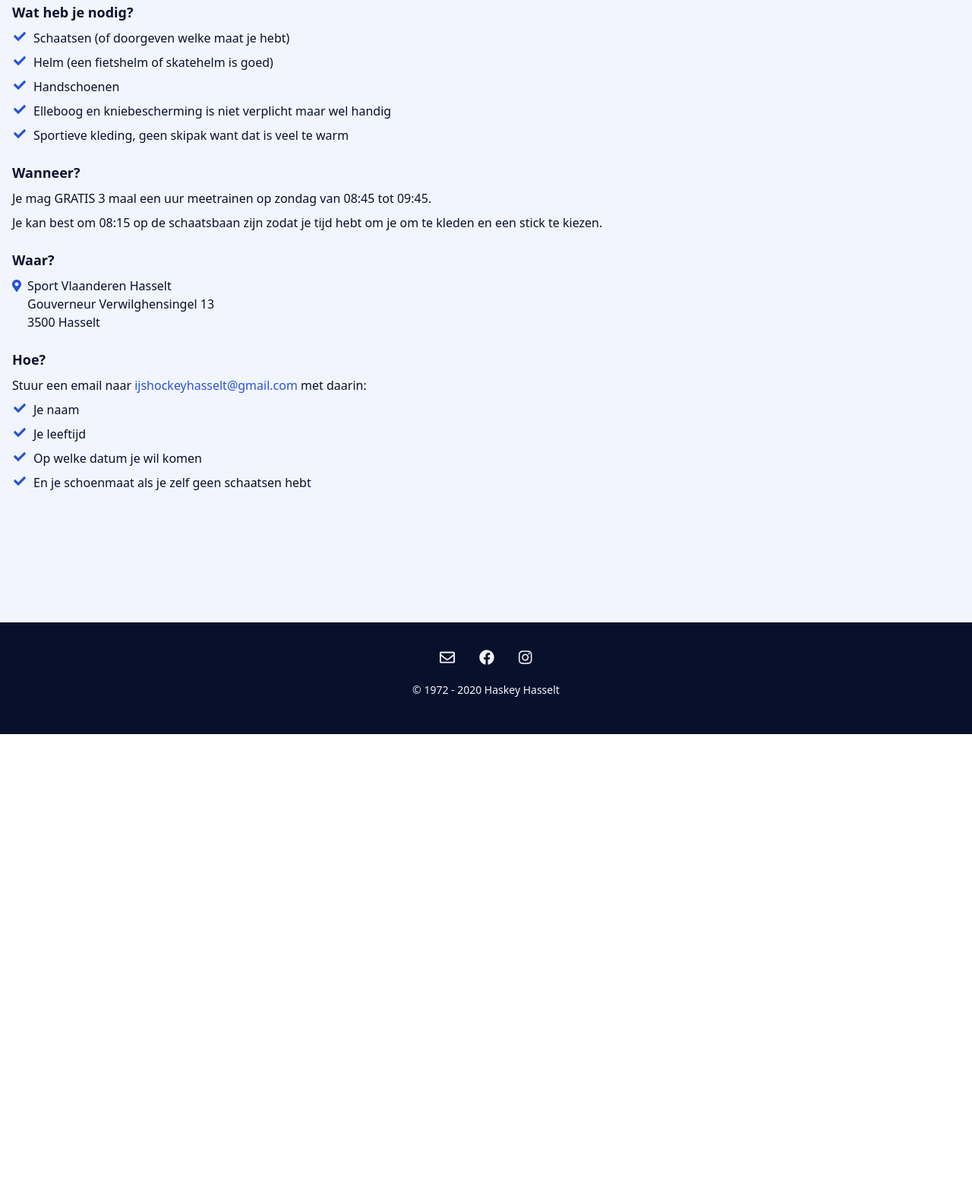
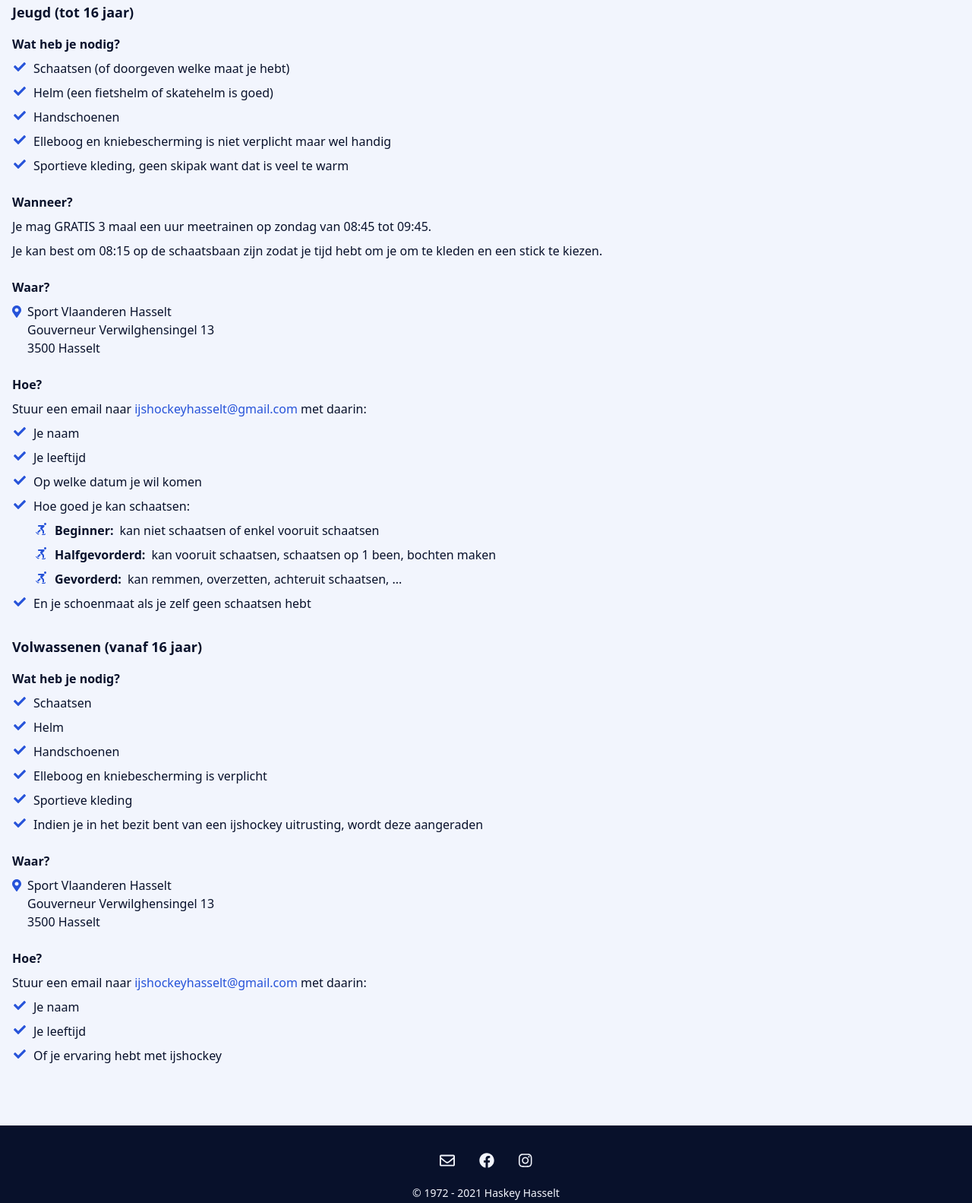
Before and after one commit to bartw/haskey, a Gatsby site: page /proberen in a window 1280 px wide. Shown: the part 174-1757 px from the top of the page at 76% size. Before the commit the page ends 1140 px from the top, so only its background shows below. Built offline with nearby package versions, Linux system fonts and the light colour scheme; Gatsby itself is replaced by a stand-in of ours.

Commit message:
Proberen splitsen in jeugd en volwassenen

```diff
--- a/src/components/page-layout.js
+++ b/src/components/page-layout.js
@@ -37,7 +37,7 @@ const PageLayout = ({ title, children }) => (
         </a>
       </div>
       <div className="mt-4 text-center text-sm">
-        © 1972 - 2020 Haskey Hasselt
+        © 1972 - 2021 Haskey Hasselt
       </div>
     </footer>
   </Layout>
--- a/src/pages/proberen.js
+++ b/src/pages/proberen.js
@@ -1,49 +1,22 @@
 import React from "react";
 import { FontAwesomeIcon } from "@fortawesome/react-fontawesome";
-import { faMapMarkerAlt, faCheck } from "@fortawesome/free-solid-svg-icons";
+import {
+  faMapMarkerAlt,
+  faCheck,
+  faSkating,
+} from "@fortawesome/free-solid-svg-icons";
 import PageLayout from "../components/page-layout";
 
-const Proberen = () => (
-  <PageLayout title="Proberen">
+const IconListItem = ({ icon, children }) => (
+  <li className="mt-2 flex items-baseline">
+    <FontAwesomeIcon icon={icon} fixedWidth className="mr-2 text-royal-500" />
+    {children}
+  </li>
+);
+
+const Where = () => (
   <section className="mb-6">
-      <h2 className="text-lg font-semibold">Wat heb je nodig?</h2>
-      <ul>
-        <li className="mt-2 flex items-baseline">
-          <FontAwesomeIcon icon={faCheck} fixedWidth className="mr-2 text-royal-500" />
-          <span>Schaatsen (of doorgeven welke maat je hebt)</span>
-        </li>
-        <li className="mt-2 flex items-baseline">
-          <FontAwesomeIcon icon={faCheck} fixedWidth className="mr-2 text-royal-500" />
-          <span>Helm (een fietshelm of skatehelm is goed)</span>
-        </li>
-        <li className="mt-2 flex items-baseline">
-          <FontAwesomeIcon icon={faCheck} fixedWidth className="mr-2 text-royal-500" />
-          <span>Handschoenen</span>
-        </li>
-        <li className="mt-2 flex items-baseline">
-          <FontAwesomeIcon icon={faCheck} fixedWidth className="mr-2 text-royal-500" />
-          <span>
-            Elleboog en kniebescherming is niet verplicht maar wel handig
-          </span>
-        </li>
-        <li className="mt-2 flex items-baseline">
-          <FontAwesomeIcon icon={faCheck} fixedWidth className="mr-2 text-royal-500" />
-          <span>Sportieve kleding, geen skipak want dat is veel te warm</span>
-        </li>
-      </ul>
-    </section>
-    <section className="mb-6">
-      <h2 className="text-lg font-semibold">Wanneer?</h2>
-      <p className="mt-2">
-        Je mag GRATIS 3 maal een uur meetrainen op zondag van 08:45 tot 09:45.
-      </p>
-      <p className="mt-2">
-        Je kan best om 08:15 op de schaatsbaan zijn zodat je tijd hebt om je om
-        te kleden en een stick te kiezen.
-      </p>
-    </section>
-    <section className="mb-6">
-      <h2 className="text-lg font-semibold">Waar?</h2>
+    <h3 className="font-semibold">Waar?</h3>
     <address className="mt-2 not-italic flex items-baseline">
       <a
         className="mr-2 text-royal-500"
@@ -58,34 +31,148 @@ const Proberen = () => (
       </div>
     </address>
   </section>
+);
+
+const Proberen = () => (
+  <PageLayout title="Proberen">
+    <div className="mb-8">
+      <h2 className="mb-4 text-lg font-semibold">Jeugd (tot 16 jaar)</h2>
       <section className="mb-6">
-      <h2 className="text-lg font-semibold">Hoe?</h2>
+        <h3 className="font-semibold">Wat heb je nodig?</h3>
+        <ul>
+          <IconListItem icon={faCheck}>
+            <span>Schaatsen (of doorgeven welke maat je hebt)</span>
+          </IconListItem>
+          <IconListItem icon={faCheck}>
+            <span>Helm (een fietshelm of skatehelm is goed)</span>
+          </IconListItem>
+          <IconListItem icon={faCheck}>
+            <span>Handschoenen</span>
+          </IconListItem>
+          <IconListItem icon={faCheck}>
+            <span>
+              Elleboog en kniebescherming is niet verplicht maar wel handig
+            </span>
+          </IconListItem>
+          <IconListItem icon={faCheck}>
+            <span>Sportieve kleding, geen skipak want dat is veel te warm</span>
+          </IconListItem>
+        </ul>
+      </section>
+      <section className="mb-6">
+        <h3 className="font-semibold">Wanneer?</h3>
+        <p className="mt-2">
+          Je mag GRATIS 3 maal een uur meetrainen op zondag van 08:45 tot 09:45.
+        </p>
+        <p className="mt-2">
+          Je kan best om 08:15 op de schaatsbaan zijn zodat je tijd hebt om je
+          om te kleden en een stick te kiezen.
+        </p>
+      </section>
+      <Where />
+      <section className="mb-6">
+        <h3 className="font-semibold">Hoe?</h3>
         <p className="mt-2">
           Stuur een email naar{" "}
-        <a className="text-royal-500" href="mailto:ijshockeyhasselt@gmail.com">
+          <a
+            className="text-royal-500"
+            href="mailto:ijshockeyhasselt@gmail.com"
+          >
             ijshockeyhasselt@gmail.com
           </a>{" "}
           met daarin:
         </p>
         <ul>
-        <li className="mt-2 flex items-baseline">
-          <FontAwesomeIcon icon={faCheck} fixedWidth className="mr-2 text-royal-500" />
+          <IconListItem icon={faCheck}>
             <span>Je naam</span>
-        </li>
-        <li className="mt-2 flex items-baseline">
-          <FontAwesomeIcon icon={faCheck} fixedWidth className="mr-2 text-royal-500" />
+          </IconListItem>
+          <IconListItem icon={faCheck}>
             <span>Je leeftijd</span>
-        </li>
-        <li className="mt-2 flex items-baseline">
-          <FontAwesomeIcon icon={faCheck} fixedWidth className="mr-2 text-royal-500" />
+          </IconListItem>
+          <IconListItem icon={faCheck}>
             <span>Op welke datum je wil komen</span>
-        </li>
-        <li className="mt-2 flex items-baseline">
-          <FontAwesomeIcon icon={faCheck} fixedWidth className="mr-2 text-royal-500" />
+          </IconListItem>
+          <IconListItem icon={faCheck}>
+            <div>
+              <span>Hoe goed je kan schaatsen:</span>
+              <ul>
+                <IconListItem icon={faSkating}>
+                  <span className="mr-2 font-semibold">Beginner:</span> kan niet
+                  schaatsen of enkel vooruit schaatsen
+                </IconListItem>
+                <IconListItem icon={faSkating}>
+                  <span className="mr-2 font-semibold">Halfgevorderd: </span>kan
+                  vooruit schaatsen, schaatsen op 1 been, bochten maken
+                </IconListItem>
+                <IconListItem icon={faSkating}>
+                  <span className="mr-2 font-semibold">Gevorderd:</span> kan
+                  remmen, overzetten, achteruit schaatsen, ...
+                </IconListItem>
+              </ul>
+            </div>
+          </IconListItem>
+          <IconListItem icon={faCheck}>
             <span>En je schoenmaat als je zelf geen schaatsen hebt</span>
-        </li>
+          </IconListItem>
         </ul>
       </section>
+    </div>
+    <div className="mb-8">
+      <h2 className="mb-4 text-lg font-semibold">
+        Volwassenen (vanaf 16 jaar)
+      </h2>
+      <section className="mb-6">
+        <h3 className="font-semibold">Wat heb je nodig?</h3>
+        <ul>
+          <IconListItem icon={faCheck}>
+            <span>Schaatsen</span>
+          </IconListItem>
+          <IconListItem icon={faCheck}>
+            <span>Helm</span>
+          </IconListItem>
+          <IconListItem icon={faCheck}>
+            <span>Handschoenen</span>
+          </IconListItem>
+          <IconListItem icon={faCheck}>
+            <span>Elleboog en kniebescherming is verplicht</span>
+          </IconListItem>
+          <IconListItem icon={faCheck}>
+            <span>Sportieve kleding</span>
+          </IconListItem>
+          <IconListItem icon={faCheck}>
+            <span>
+              Indien je in het bezit bent van een ijshockey uitrusting, wordt
+              deze aangeraden
+            </span>
+          </IconListItem>
+        </ul>
+      </section>
+      <Where />
+      <section className="mb-6">
+        <h3 className="font-semibold">Hoe?</h3>
+        <p className="mt-2">
+          Stuur een email naar{" "}
+          <a
+            className="text-royal-500"
+            href="mailto:ijshockeyhasselt@gmail.com"
+          >
+            ijshockeyhasselt@gmail.com
+          </a>{" "}
+          met daarin:
+        </p>
+        <ul>
+          <IconListItem icon={faCheck}>
+            <span>Je naam</span>
+          </IconListItem>
+          <IconListItem icon={faCheck}>
+            <span>Je leeftijd</span>
+          </IconListItem>
+          <IconListItem icon={faCheck}>
+            <span>Of je ervaring hebt met ijshockey</span>
+          </IconListItem>
+        </ul>
+      </section>
+    </div>
   </PageLayout>
 );
 
```
Lines whose indentation alone changed are shown as unchanged.
